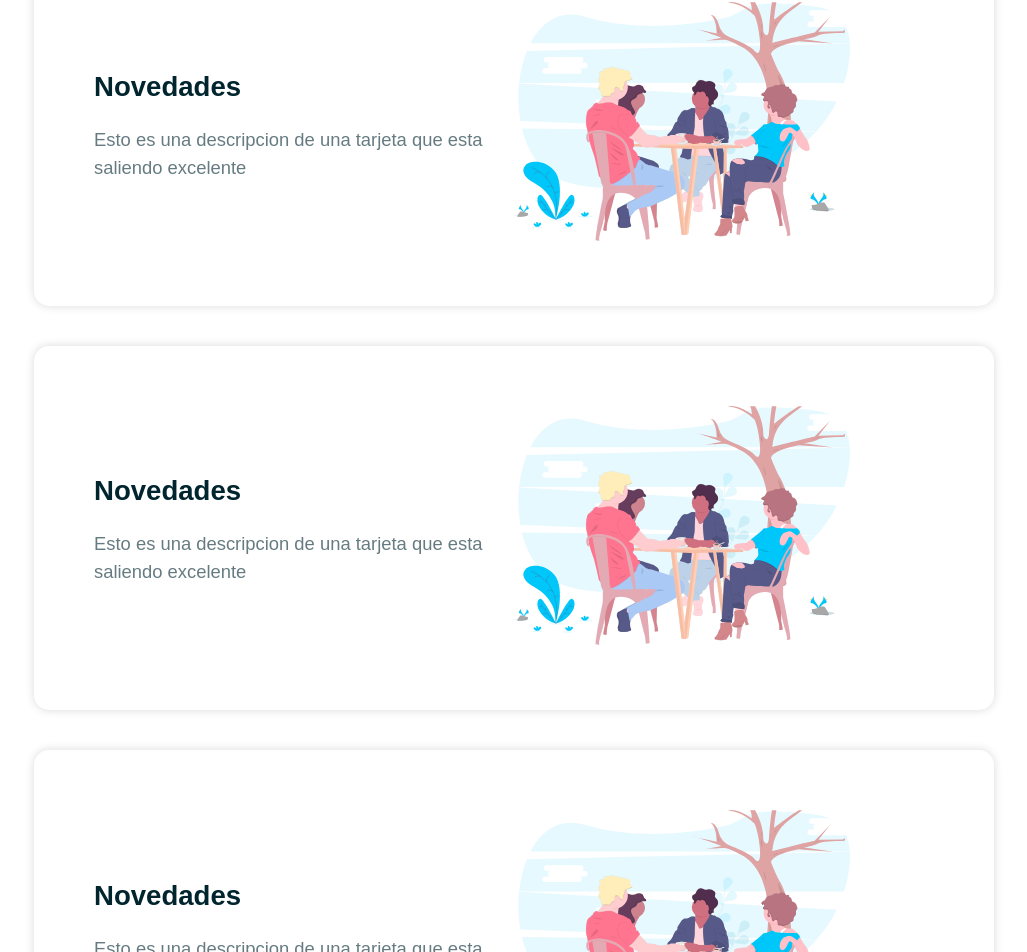
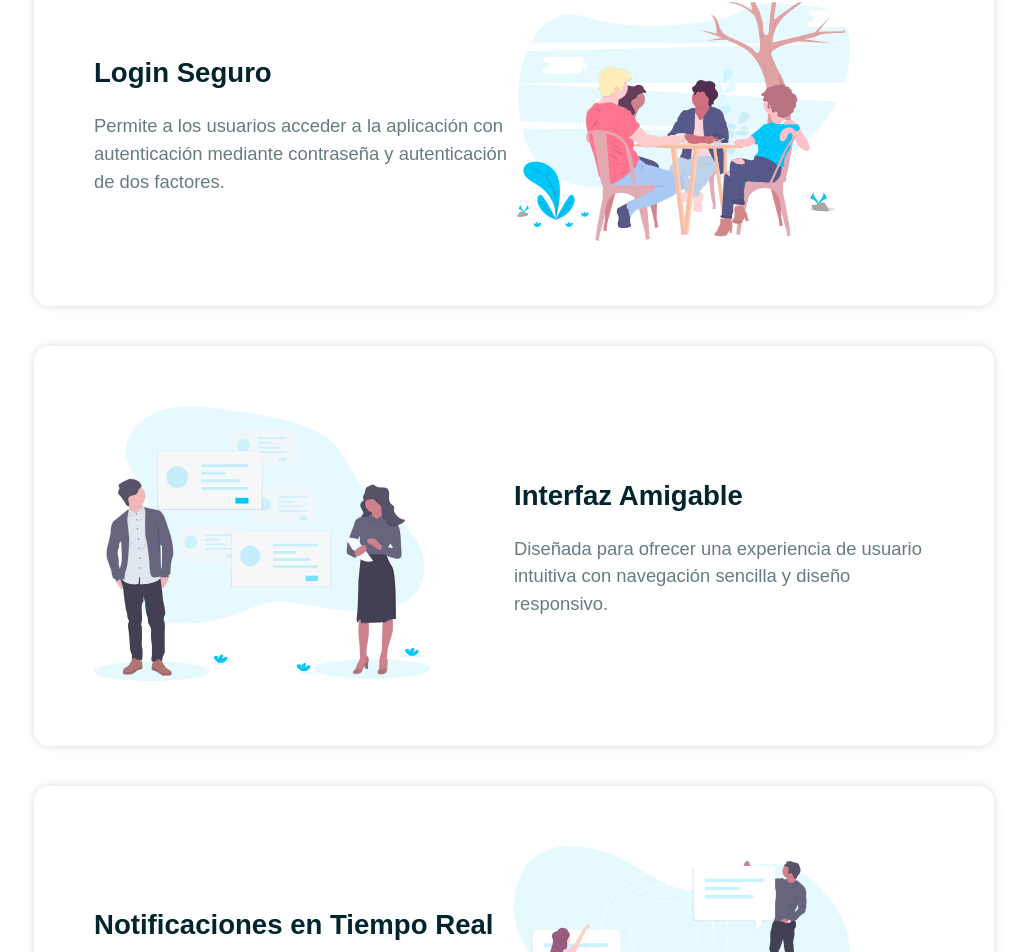
Before and after one commit to AngeliniAxel/styled-components-app, a React (Create React App) app: page / in a window 1280 px wide. Shown: the part 98-1050 px from the top of the page, without its empty margins (126-1153 px from the left). Built offline with nearby package versions, Linux system fonts and the light colour scheme.

Commit message:
Added cards content

```diff
--- a/src/App.js
+++ b/src/App.js
@@ -4,6 +4,7 @@ import Header from './Components/Header';
 import { Container } from './Components/styles/Container.styled';
 import GlobalStyles from './Components/styles/Global.styled';
 import Card from './Components/Card/Card';
+import { content } from './utils/content';
 
 const theme = {
   colors: {
@@ -20,27 +21,16 @@ function App() {
       <GlobalStyles />
       <Header />
       <Container>
-        <Card
-          title={'Novedades'}
-          body={
-            'Esto es una descripcion de una tarjeta que esta saliendo excelente'
-          }
-          image={'illustration-flowing-conversation.svg'}
-        />
-        <Card
-          title={'Novedades'}
-          body={
-            'Esto es una descripcion de una tarjeta que esta saliendo excelente'
-          }
-          image={'illustration-flowing-conversation.svg'}
-        />
-        <Card
-          title={'Novedades'}
-          body={
-            'Esto es una descripcion de una tarjeta que esta saliendo excelente'
-          }
-          image={'illustration-flowing-conversation.svg'}
-        />
+        {content.map((item) => {
+          return (
+            <Card
+              id={item.id}
+              title={item.title}
+              body={item.body}
+              image={item.image}
+            />
+          );
+        })}
       </Container>
       <Footer />
     </ThemeProvider>
--- a/src/Components/Card/Card.jsx
+++ b/src/Components/Card/Card.jsx
@@ -1,9 +1,9 @@
 import React from 'react';
 import { StyledCard } from '../styles/StyledCard.styled';
 
-const Card = ({ title, body, image }) => {
+const Card = ({ id, title, body, image }) => {
   return (
-    <StyledCard>
+    <StyledCard layout={id % 2 === 0 && 'row-reverse'}>
       <div>
         <h2> {title} </h2>
         <p> {body} </p>
--- a/src/Components/styles/StyledCard.styled.js
+++ b/src/Components/styles/StyledCard.styled.js
@@ -8,7 +8,7 @@ export const StyledCard = styled.div`
   box-shadow: 0 0 10px rgba(0, 0, 0, 0.15);
   margin: 40px 0;
   padding: 60px;
-  flex-direction: row;
+  flex-direction: ${({ layout }) => layout || 'row'};
 
   img {
     width: 80%;
--- /dev/null
+++ b/src/utils/content.js
@@ -0,0 +1,20 @@
+export const content = [
+  {
+    id: 1,
+    title: 'Login Seguro',
+    body: 'Permite a los usuarios acceder a la aplicación con autenticación mediante contraseña y autenticación de dos factores.',
+    image: 'illustration-flowing-conversation.svg',
+  },
+  {
+    id: 2,
+    title: 'Interfaz Amigable',
+    body: 'Diseñada para ofrecer una experiencia de usuario intuitiva con navegación sencilla y diseño responsivo.',
+    image: 'illustration-grow-together.svg',
+  },
+  {
+    id: 3,
+    title: 'Notificaciones en Tiempo Real',
+    body: 'Mantiene a los usuarios informados con alertas instantáneas sobre actualizaciones y eventos importantes.',
+    image: 'illustration-your-users.svg',
+  },
+];
```
